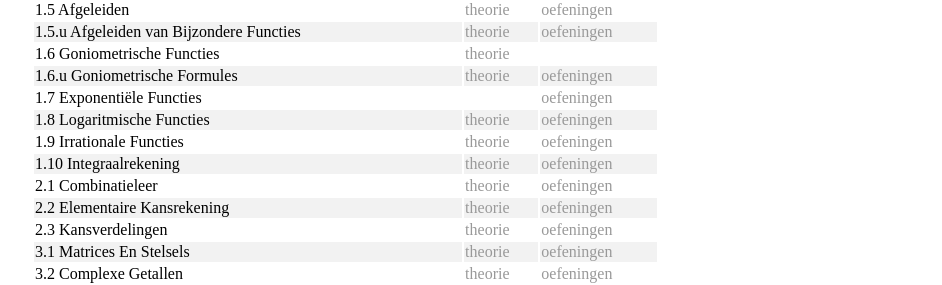
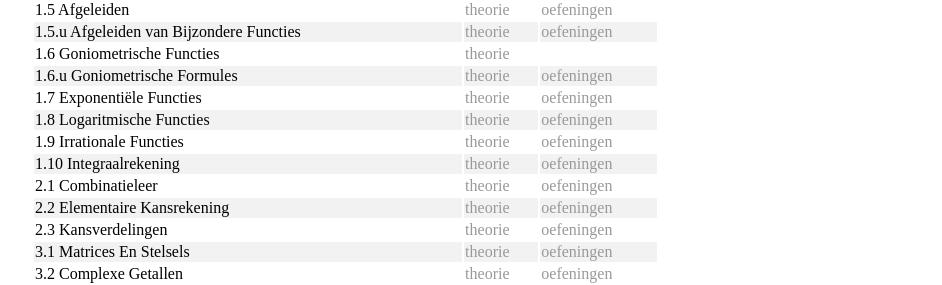
Before and after one commit to gowiz/gowiz.github.io, a Jekyll site: the page built from cursussen.md, in a window 1280 px wide. Shown: the part 768-1053 px from the top of the page, without its empty margins (160-1102 px from the left). Built offline with Jekyll 4.4.1, drawn with Linux system fonts in a browser that asks for light colours.

Commit message:
Update cursussen naar laatste versie

```diff
--- a/cursussen.md
+++ b/cursussen.md
@@ -2,7 +2,7 @@
 layout: default
 title: Cursussen wiskunde
 tso: https://github.com/gowiz/tso-3gr-2u-2005-069/releases/download/v20.8
-aso: https://github.com/gowiz/aso-3gr-3u2u-2006-059/releases/download/v20.8
+aso: https://github.com/gowiz/aso-3gr-3u2u-2006-059/releases/download/v22.10
 ---
 
 Cursussen wiskunde
@@ -35,7 +35,7 @@ Deze cursussen volgen de leerplannen wiskunde van het GO! (2006-059) voor de mod
 | 1.5.u Afgeleiden van Bijzondere Functies | [theorie]({{page.aso}}/0105U_AfgeleidenVanBijzondereFuncties.pdf) | [oefeningen]({{page.aso}}/0105U_AfgeleidenVanBijzondereFuncties_Oefeningen.pdf) |
 | 1.6 Goniometrische Functies              | [theorie]({{page.aso}}/0106_GoniometrischeFuncties.pdf)           |                                                                                 |
 | 1.6.u Goniometrische Formules            | [theorie]({{page.aso}}/0106U_GoniometrischeFormules.pdf)          | [oefeningen]({{page.aso}}/0106U_GoniometrischeFormules_Oefeningen.pdf)          |
-| 1.7 Exponentiële Functies                |                                                                   | [oefeningen]({{page.aso}}/0107_ExponentieleFuncties_Oefeningen.pdf)             |
+| 1.7 Exponentiële Functies                | [theorie]({{page.aso}}/0107_ExponentieleFuncties.pdf)             | [oefeningen]({{page.aso}}/0107_ExponentieleFuncties_Oefeningen.pdf)             |
 | 1.8 Logaritmische Functies               | [theorie]({{page.aso}}/0108_LogaritmischeFuncties.pdf)            | [oefeningen]({{page.aso}}/0108_LogaritmischeFuncties_Oefeningen.pdf)            |
 | 1.9 Irrationale Functies                 | [theorie]({{page.aso}}/0109_IrrationaleFuncties.pdf)              | [oefeningen]({{page.aso}}/0109_IrrationaleFuncties_Oefeningen.pdf)              |
 | 1.10 Integraalrekening                   | [theorie]({{page.aso}}/0110_Integraalrekening.pdf)                | [oefeningen]({{page.aso}}/0110_Integraalrekening_Oefeningen.pdf)                |
```
